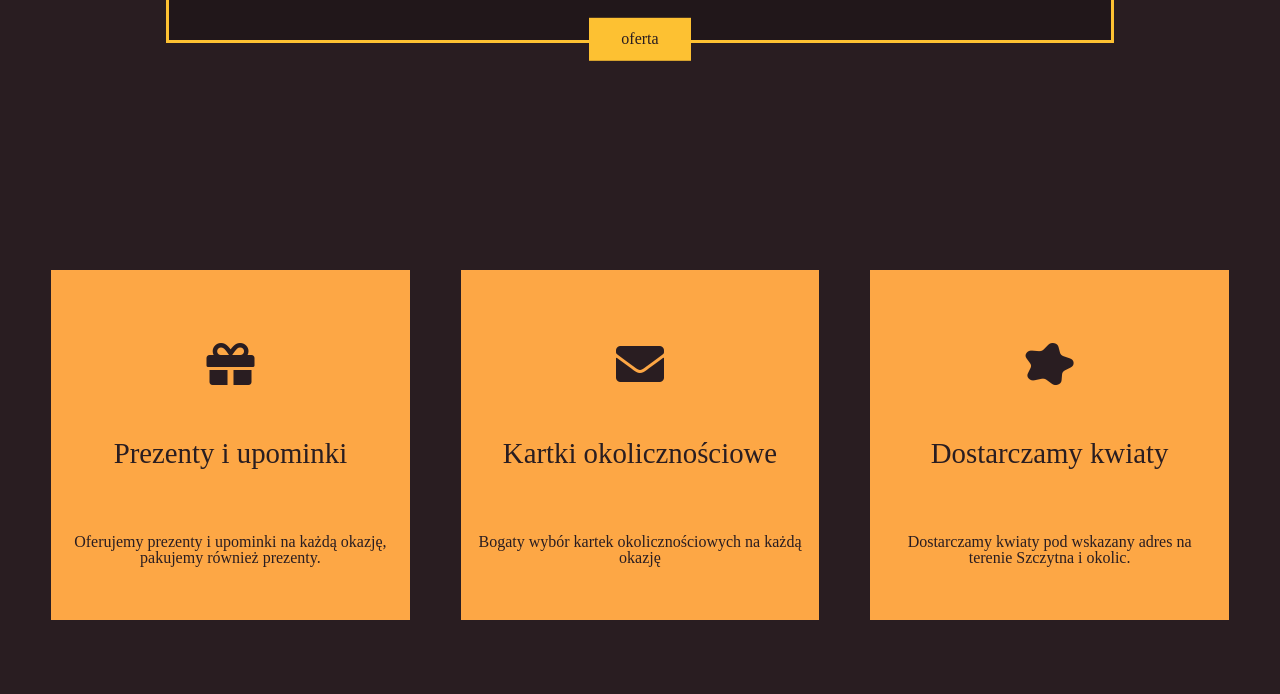
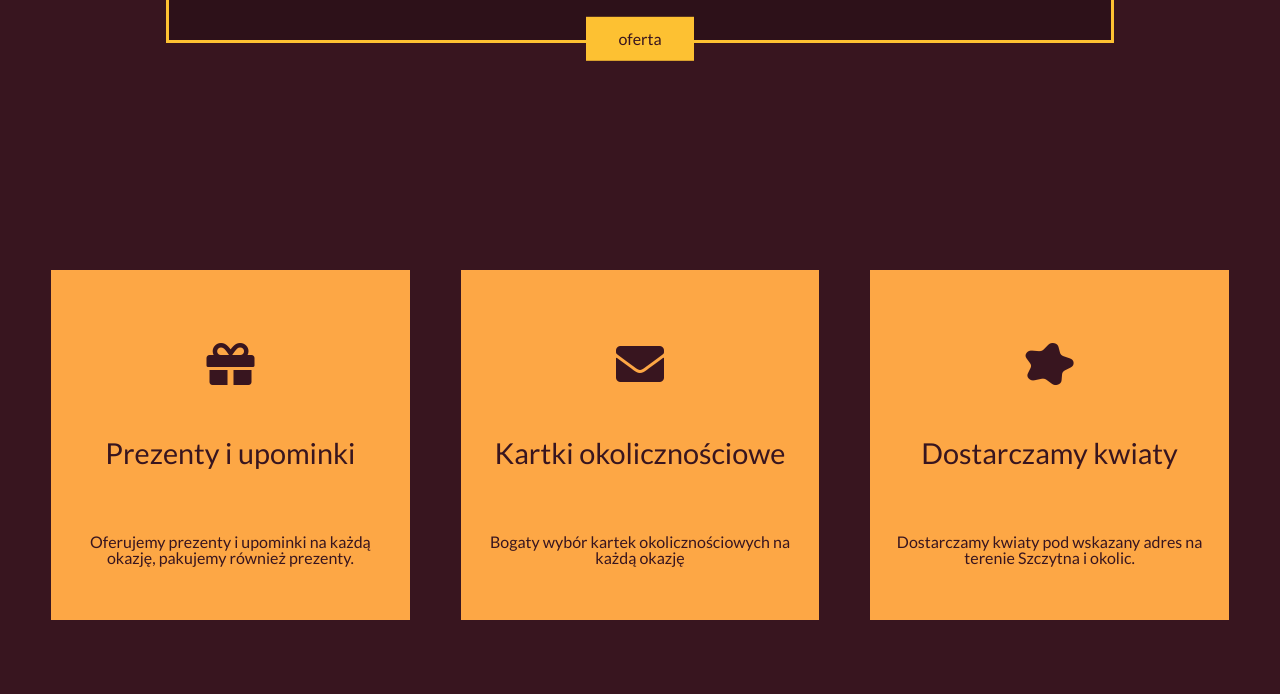
Before and after one commit to adriannan/kwiaciarnia, a website: page index.html in a window 1280 px wide. Shown: the part 560-1254 px from the top of the page. Drawn offline with nearby package versions, Linux system fonts and the light colour scheme; some packages are replaced by stand-ins of ours; files that its build step writes are made by us from their sources; grey boxes are pictures that could not be loaded.

Commit message:
add font

```diff
--- a/style/_abstracts.scss
+++ b/style/_abstracts.scss
@@ -9,8 +9,10 @@ $cl-gol: #fda745;
 $cl-org: #dc6429;
 $cl-red: #832938;
 $cl-bur: #38151f;
-$cl-bur: #291d21;
+$cl-dbur: #291d21;
 
+$lato: 'lato', sans-serif;
+// $robo: 'Montserrat', sans-serif;
 
 $map-colors:
 #7A2532
--- a/style/_layout.scss
+++ b/style/_layout.scss
@@ -1,5 +1,6 @@
 body{
     background-color: $cl-bur;
+    font-family: $lato;
 }
 .container{
     width: 92vw;
```
